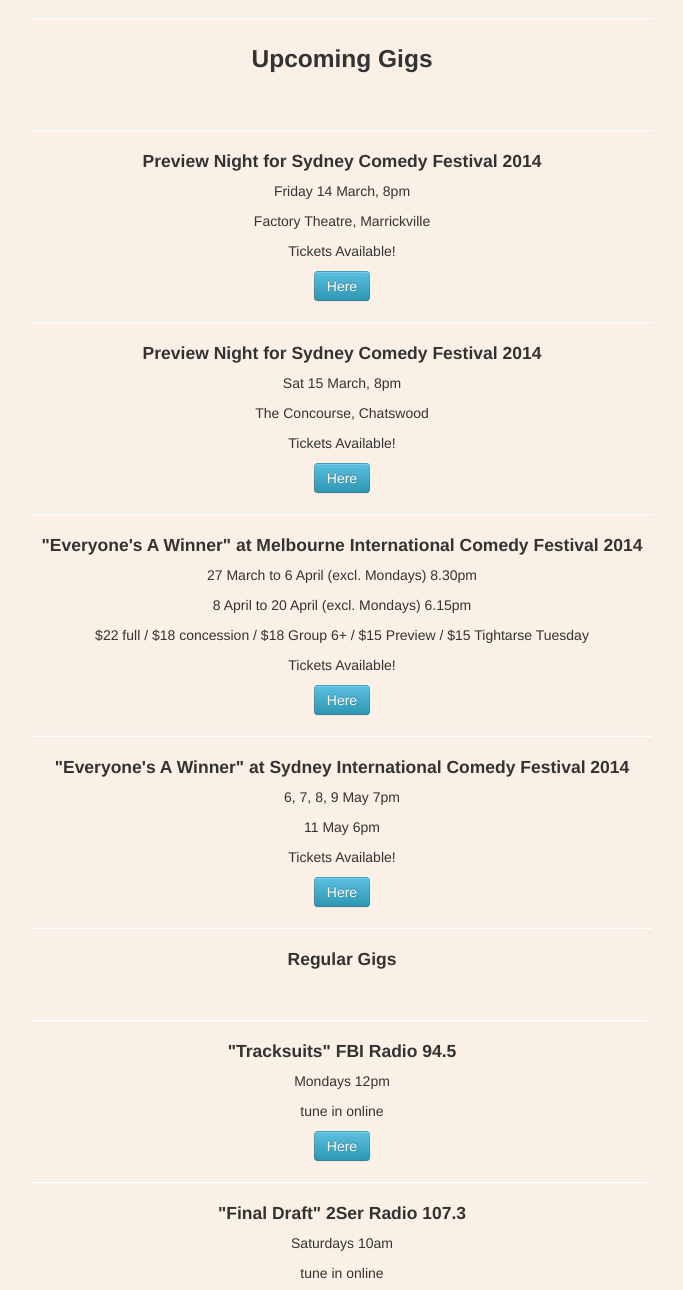
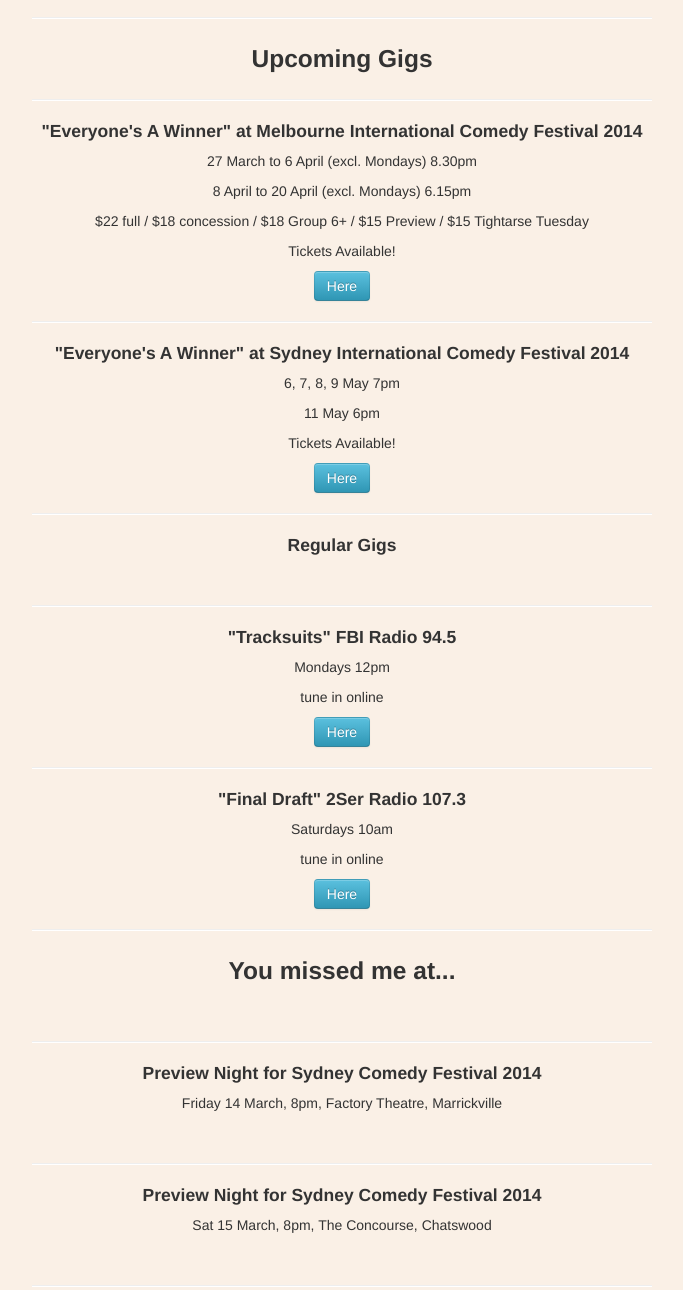
Before and after one commit to alicerfraser/alicecomedyfraser, a plain HTML site: page gigs.html in a window 1280 px wide. Shown: the part 205-1495 px from the top of the page, without its empty margins (298-981 px from the left). Drawn offline with Linux system fonts and the light colour scheme.

Commit message:
Gigs Updated

```diff
--- a/gigs.html
+++ b/gigs.html
@@ -27,32 +27,6 @@
 <br>
 <hr>
 <h3>Upcoming Gigs</h3>
-
-<br>
-<hr>
-
-<h4>Preview Night for Sydney Comedy Festival 2014</h4>
-
-            <p>Friday 14 March, 8pm </p>
-            <p>Factory Theatre, Marrickville </p>
-
-            <p>Tickets Available!</p>
-
-            <a class="btn btn-info" href="http://premier.ticketek.com.au/shows/show.aspx?sh=PREVIEWN14">Here</a>
-
-<br>
-<hr>
-
-<h4>Preview Night for Sydney Comedy Festival 2014</h4>
-
-            <p>Sat 15 March, 8pm </p>
-            <p>The Concourse, Chatswood </p>
-
-            <p>Tickets Available!</p>
-
-            <a class="btn btn-info" href="http://premier.ticketek.com.au/shows/show.aspx?sh=PREVIEWN14">Here</a>
-
-<br>
 <hr>
 <h4>"Everyone's A Winner" at Melbourne International Comedy Festival 2014</h4>
 
@@ -103,8 +77,17 @@
 <hr>
 
 <h3>You missed me at...</h3>
+<br>
+<hr>
 
+<h4>Preview Night for Sydney Comedy Festival 2014</h4>
 
+            <p>Friday 14 March, 8pm, Factory Theatre, Marrickville </p>
+<br>
+<hr>
+<h4>Preview Night for Sydney Comedy Festival 2014</h4>
+
+            <p>Sat 15 March, 8pm, The Concourse, Chatswood </p>
 <br>
 <hr>
 <h4>"Everyone's A Winner" at the Canberra Comedy Festival</h4>
@@ -116,113 +99,80 @@
 <h4>"Aggressively Helpful" (with Justine Rogers and Alex Wasiel) at Canberra Comedy Festival</h4>
 
             <p>Friday 7th March, 7pm</p>
-
 <br>
 <hr>
   <h4>Headlining  Green Lights Comedy Night</h4>
 
             <p>Friday 28 February 7:30pm</p>
-
 <br>
 <hr>
 <h4>MC at Cafe Lounge in Darlinghurst</h4>
 
             <p>Monday 24 February 2014, 7pm</p>
-
 <br>
 <hr>
 <h4>Everyone's A Winner Sydney Trial Show at the Imperial Hotel in Erskineville</h4>
 
             <p>Sunday 23 February 2014, 6pm</p>
-
-
-
 <br>
 <hr>
 <h4>Valentines Day at Pedens Hotel, Cessnock</h4>
 
             <p>Friday 14 February 2014, 8pm</p>
-
-
 <br>
 <hr>
 <h4>Headliner at Comedy at The Oriental Hotel, Cooks Hill (Newcastle)</h4>
 
             <p>Saturday 15 February 2014, 8pm</p>
-
-
-
 <br>
 <hr>
 <h4>Beauty Bar 231 E 14th St Frnt 1, New York</h4>
 
             <p>Thursday, 8 pm, 10 October 2013</p>
-
 <br>
 <hr>
-
 <h4>New York Comedy Club</h4>
 
             <p>Saturday, 9 pm, 12 October 2013</p>
-
 <br>
 <hr>
-
 <h4>Broadway Comedy Club</h4>
 
             <p>Tuesday, 8 pm, 14 October 2013</p>
-
 <br>
 <hr>
-
-
 <h4>Greenwich Village Comedy Club</h4>
 
             <p>Wednesday, 7 pm, 15 October 2013</p>
-
 <br>
 <hr>
 
 <h4>New York Comedy Club</h4>
 
             <p>Friday, 9 pm, 18 October 2013</p>
-
 <br>
-
 <h4>Everyone's a Winner at "The Matchbox", 105 Victoria Road, Marrickville</h4>
 
             <p>8:15pm, Thursday 12 and 19 September 2013</p>
 
 <hr>
-
-
             <h4>A Rational Fear and Panel Debate against <b>Julian Assange</b> at Splendour in the Grass 2013</h4>
 
             <p>Fri 26 July</p>
-
-
 <hr>
-
-
             <h4>Solo Show, Alice Fraser does Word Crime in Canberra, Smiths Alternative, 76 Alinga St Canberra City</h4>
 
             <p>Thurs 25 July, 8pm</p>
-
-
 <hr>
 
   <h4>MC at "Livewired" in Brisbane</h4>
 
   <p>30 June, 7.30pm</p>
-
-
 <hr>
 
 <h4>Resident MC Bedlam Bar, Glebe - June </h4>
 
             <p>Tues 18, 25 June, 7.30pm</p>
-
-
 <br>
 
 <a href="index.html">< Back</a>
```
